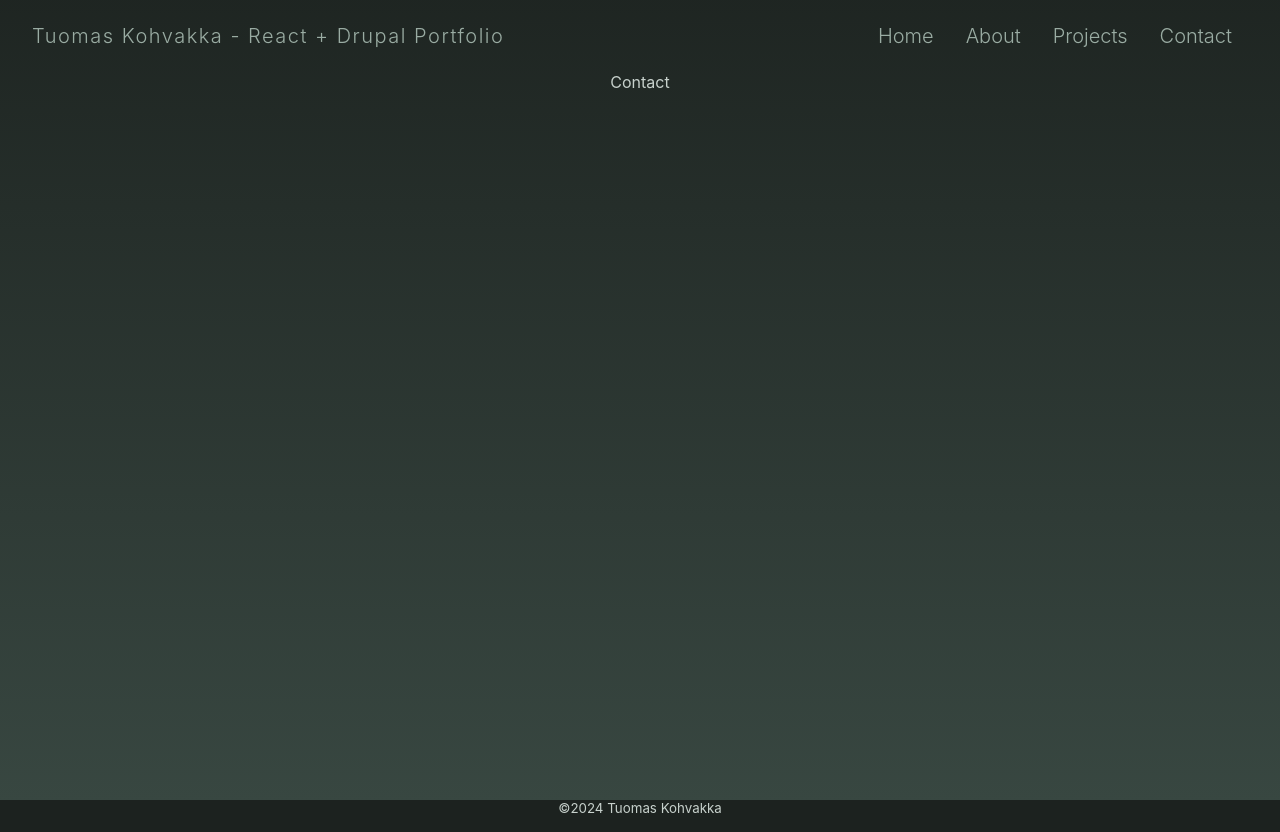
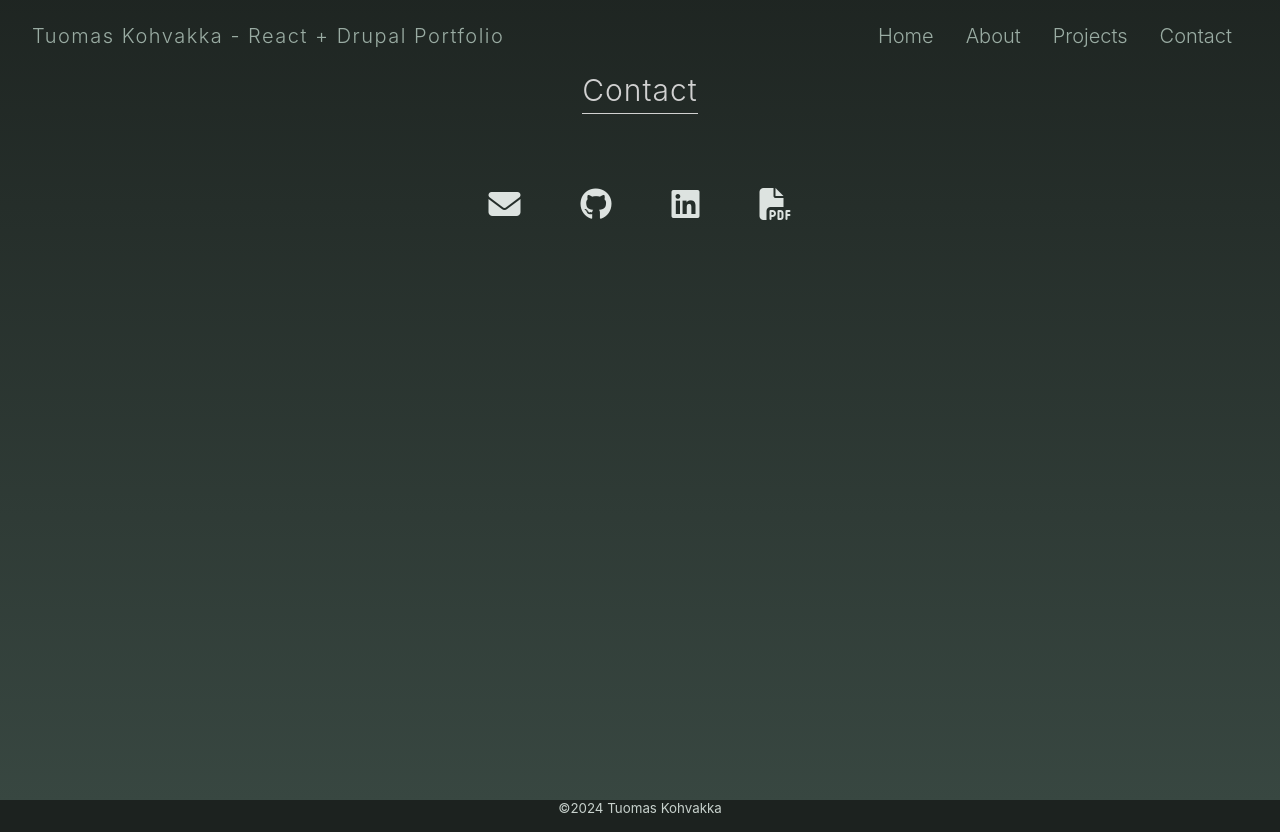
Before and after one commit to tauoms/drupalreact-portfolio, a React (Vite) app in the folder frontend/: page /contact in a window 1280 px wide. Built offline with nearby package versions, Linux system fonts and the light colour scheme; a web font is replaced by a local one.

Commit message:
Implement fetching about page image from drupal: use ?include=field_image to get image path

```diff
--- a/frontend/src/components/About.jsx
+++ b/frontend/src/components/About.jsx
@@ -1,16 +1,18 @@
 import { useEffect, useState } from "react";
-import { fetchContent } from "../services/api";
+import { fetchContent, localhostAddress } from "../services/api";
 
 const About = () => {
   const [content, setContent] = useState(null);
+  const [included, setIndluded] = useState(null);
   const [loading, setLoading] = useState(true);
   const [error, setError] = useState(null);
 
   useEffect(() => {
-    fetchContent("node/about")
+    fetchContent("node/about?include=field_image")
       .then((data) => {
         console.log("Fetched data:", data); // Log the fetched data
         setContent(data.data[0]); // Access the first item in the data array
+        setIndluded(data.included);
         setLoading(false);
       })
       .catch((error) => {
@@ -28,17 +30,39 @@ const About = () => {
     return <div>Error loading content: {error.message}</div>;
   }
 
+  const imageData = content?.relationships?.field_image?.data; // Get the related image data
+
+  // Find the image file in included data based on the ID
+  const imageFile = included?.find((image) => image.id === imageData?.id);
+  const imageUrl = imageFile
+    ? `${localhostAddress}${imageFile.attributes.uri.url}`
+    : null;
+
   return (
-    <div>
+    <section id="about">
       <h1>About</h1>
+      <div className="text-container">
         {content && content.attributes && content.attributes.body ? (
+          <>
             <div
-          dangerouslySetInnerHTML={{ __html: content.attributes.body.value }}
+              dangerouslySetInnerHTML={{
+                __html: content.attributes.body.value,
+              }}
             />
+            {imageUrl && (
+              <img
+                src={imageUrl}
+                alt={imageData.meta.alt}
+                width={imageData.meta.width}
+                height={imageData.meta.height}
+              />
+            )}
+          </>
         ) : (
           <div>No content available</div>
         )}
       </div>
+    </section>
   );
 };
 
--- a/frontend/src/components/Contact.jsx
+++ b/frontend/src/components/Contact.jsx
@@ -1,5 +1,42 @@
 const Contact = () => {
-  return <div>Contact</div>;
+  return (
+    <>
+      <h4>Contact</h4>
+      <div id="contact" className="icons">
+        <a href="mailto:tuomas.kohvakka@gmail.com" title="E-mail" target="_top">
+          <i className="fa-solid fa-envelope fa-2xl" aria-hidden="true"></i>
+          <span className="visually-hidden">send e-mail to author</span>
+        </a>
+
+        <a
+          href="https://github.com/tauoms"
+          target="_blank"
+          title="Github Profile"
+        >
+          <i className="fa-brands fa-github fa-2xl" aria-hidden="true"></i>
+          <span className="visually-hidden">author&apos;s github page</span>
+        </a>
+        <a
+          href="https://www.linkedin.com/in/tuomaskohvakka"
+          target="_blank"
+          title="LinkedIn Profile"
+        >
+          <i className="fa-brands fa-linkedin fa-2xl" aria-hidden="true"></i>
+          <span className="visually-hidden">
+            author&apos;s linkedin profile
+          </span>
+        </a>
+        <a
+          href="https://drive.google.com/file/d/1hK4-EshCc0cWhf_00iqu9C4g868n89iB/view?usp=sharing"
+          target="_blank"
+          title="CV"
+        >
+          <i className="fa-solid fa-file-pdf fa-2xl" aria-hidden="true"></i>
+          <span className="visually-hidden">author&apos;s CV</span>
+        </a>
+      </div>
+    </>
+  );
 };
 
 export default Contact;
--- a/frontend/src/services/api.jsx
+++ b/frontend/src/services/api.jsx
@@ -1,6 +1,7 @@
 import axios from "axios";
 
-const API_URL = "http://localhost:52142/jsonapi";
+const localhostAddress = "http://localhost:52142"; // Update this if your localhost address changes
+const API_URL = `${localhostAddress}/jsonapi`;
 
 export const fetchContent = async (contentType) => {
   try {
@@ -12,3 +13,5 @@ export const fetchContent = async (contentType) => {
     throw error;
   }
 };
+
+export { localhostAddress };
```
Lines whose indentation alone changed are shown as unchanged.
